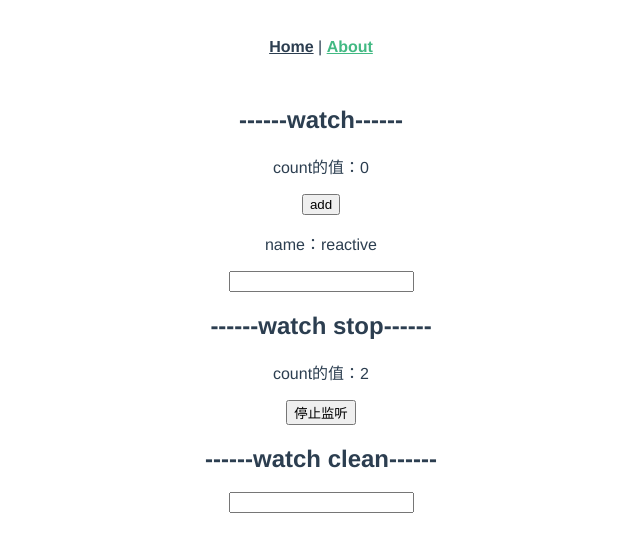
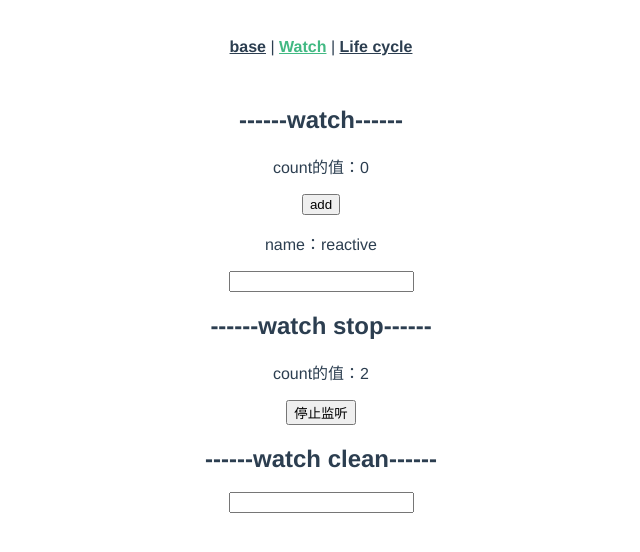
Before and after one commit to lhz333/vue3-study, a Vue app: page /#/about in a window 1280 px wide. Shown: the top 552 px of the page, without its empty margins (319-959 px from the left). Built offline with nearby package versions, Linux system fonts and the light colour scheme.

Commit message:
feat: life cycle

```diff
--- a/src/App.vue
+++ b/src/App.vue
@@ -1,8 +1,9 @@
 <template>
   <div id="app">
     <div id="nav">
-      <router-link to="/">Home</router-link> |
-      <router-link to="/about">About</router-link>
+      <router-link to="/">base</router-link> |
+      <router-link to="/about">Watch</router-link> |
+      <router-link to="/lifecycle">Life cycle</router-link>
     </div>
     <router-view />
   </div>
--- a/src/components/8.watch-clean.vue
+++ b/src/components/8.watch-clean.vue
@@ -9,6 +9,7 @@
 import { ref, watch } from "@vue/composition-api";
 export default {
   setup() {
+    console.log("--------------watch clean--------------");
     const name = ref("");
 
     const asyncprint = (newVal, oldVal) => {
--- /dev/null
+++ b/src/components/9.lifeCycle.vue
@@ -0,0 +1,69 @@
+<template>
+  <div>
+    <h2>------life cycle------</h2>
+    <input type="text" v-model="count" />
+  </div>
+</template>
+<script>
+// 新版的生命周期函数，可以按需导入到组件中，且只能在 setup() 函数中使用
+
+// 下面的列表，是 vue 2.x 的生命周期函数与新版 Composition API 之间的映射关系：
+//     beforeCreate -> use setup()
+//     created -> use setup()
+//     beforeMount -> onBeforeMount
+//     mounted -> onMounted
+//     beforeUpdate -> onBeforeUpdate
+//     updated -> onUpdated
+//     beforeDestroy -> onBeforeUnmount
+//     destroyed -> onUnmounted
+//     errorCaptured -> onErrorCaptured
+
+import {
+  ref,
+  onMounted,
+  onBeforeMount,
+  onUpdated,
+  onBeforeUpdate,
+  onBeforeUnmount,
+  onUnmounted,
+  onErrorCaptured
+} from "@vue/composition-api";
+export default {
+  setup () {
+    console.log("--------------life cycle--------------");
+    const count = ref(0);
+
+    onBeforeMount(() => {
+      console.log("onBeforeMount");
+    });
+
+    onMounted(() => {
+      console.log("onMounted");
+    });
+
+    onBeforeUpdate(() => {
+      console.log("onBeforeUpdate");
+    });
+
+    onUpdated(() => {
+      console.log("onUpdated");
+    });
+
+    onBeforeUnmount(() => {
+      console.log("onBeforeUnmount");
+    });
+
+    onUnmounted(() => {
+      console.log("onUnmounted");
+    });
+
+    onErrorCaptured(() => {
+      console.log("onErrorCaptured");
+    });
+
+    return {
+      count
+    };
+  }
+};
+</script>
--- a/src/router/index.js
+++ b/src/router/index.js
@@ -18,6 +18,11 @@ const routes = [
     // which is lazy-loaded when the route is visited.
     component: () =>
       import(/* webpackChunkName: "about" */ "../views/About.vue")
+  },
+  {
+    path: "/lifecycle",
+    name: "Lifecycle",
+    component: () => import("../components/9.lifeCycle.vue")
   }
 ];
 
```
